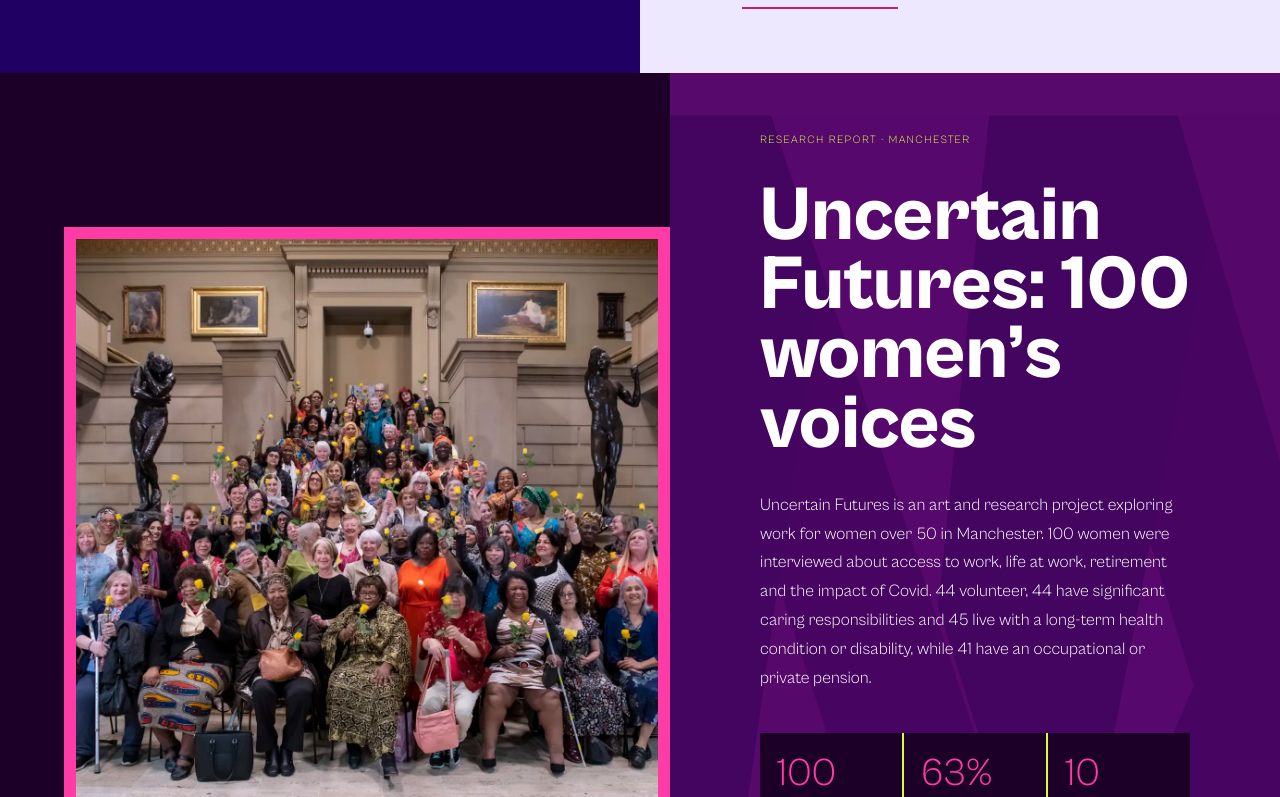
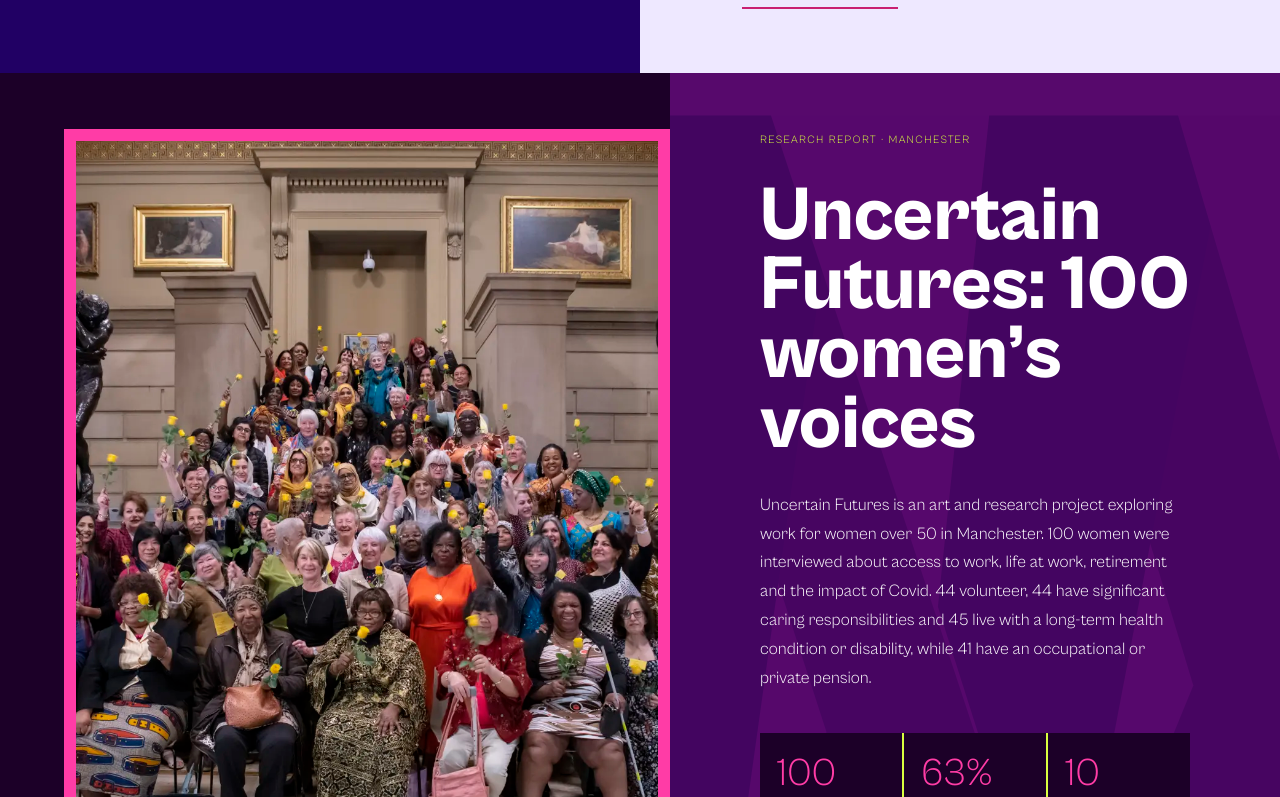
Before and after one commit to ahmedFayyazG/womenvoices4, a Next.js app: page / in a window 1280 px wide. Shown: the part 4083-4880 px from the top of the page. Built offline with nearby package versions, Linux system fonts and the light colour scheme; no server answers.

Commit message:
Align research image to section top and bottom evenly
Co-Authored-By: Claude Sonnet 5.5 <noreply@anthropic.com>
Claude-Session: https://claude.ai/code/session_012xqt9U3DCs3yBWkbs8chLT

```diff
--- a/src/app/globals.css
+++ b/src/app/globals.css
@@ -695,11 +695,10 @@ section[id] {
 
 .home-research-image {
   position: relative;
-  height: 620px;
   min-height: 0;
-  align-self: center;
+  align-self: stretch;
   z-index: 2;
-  margin: 5vw 0 5vw 5vw;
+  margin: 56px 0 56px 5vw;
   border: 12px solid #ff3ca6;
 }
 
```
